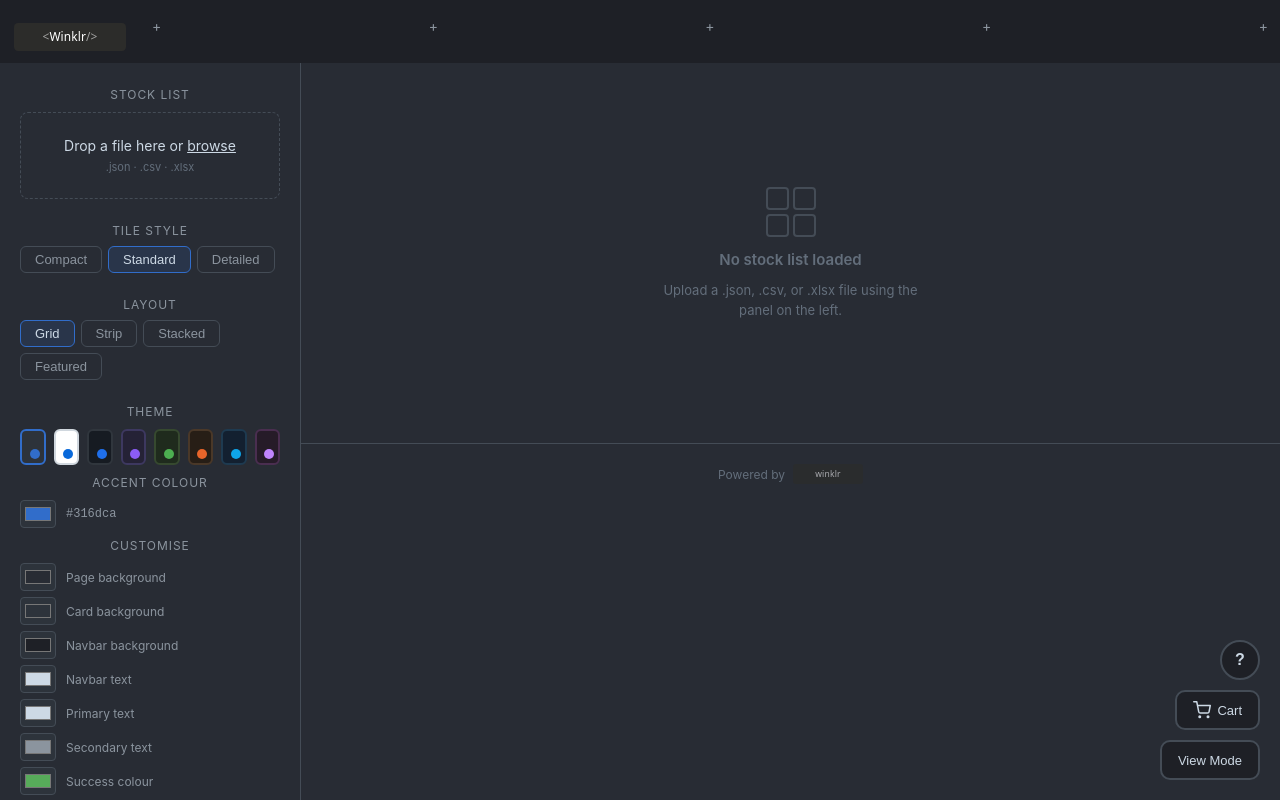
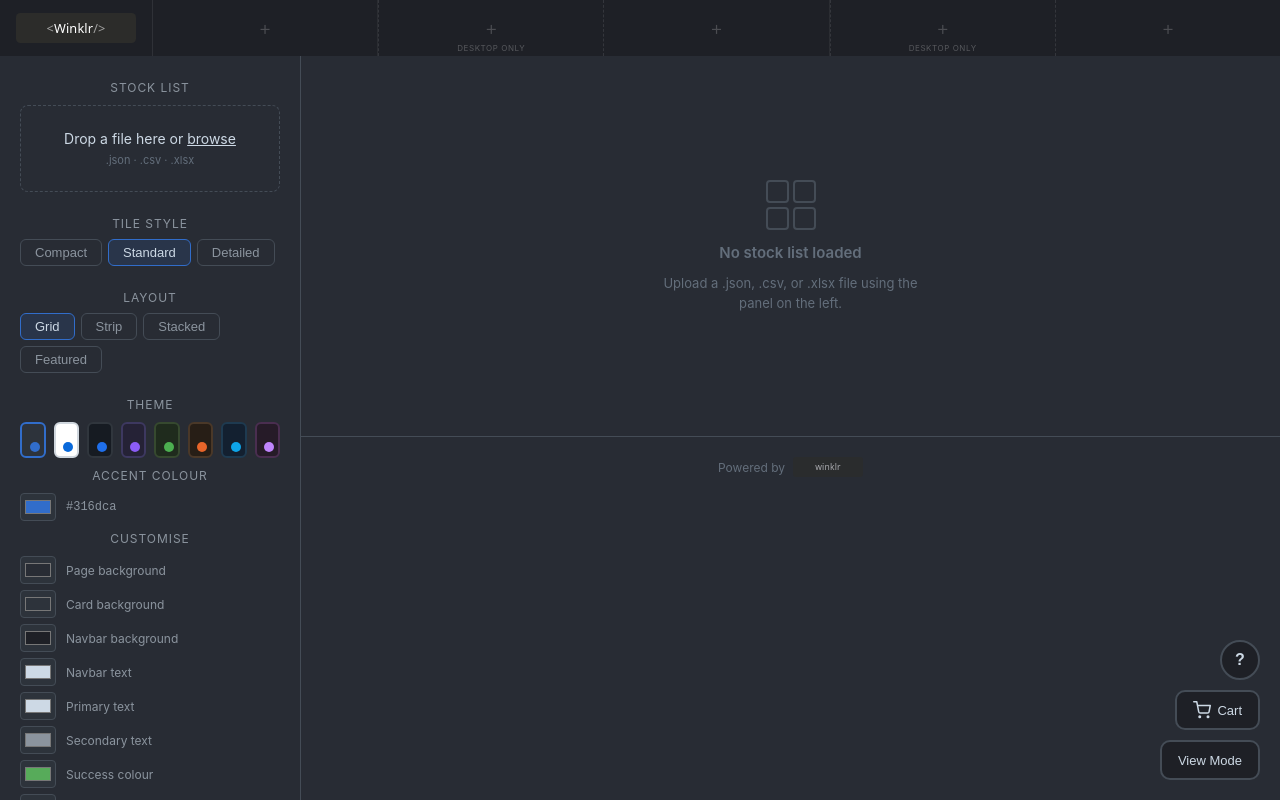
Before and after one commit to ALangford98/winklr, a React (Create React App) app: page / in a window 1280 px wide. Shown: the top 800 px of the page. Built offline with nearby package versions, Linux system fonts and the light colour scheme.

Commit message:
Updated Navbar UX

```diff
--- a/src/components/navbar/EditableWidget.js
+++ b/src/components/navbar/EditableWidget.js
@@ -2,14 +2,14 @@ import React, { useState, useContext } from 'react';
 import { AppContext } from '../appContext';
 import { linkOptions, functionalOptions, renderWidget } from './widgetRegistry';
 
-const EditableWidget = ({ slot }) => {
+const EditableWidget = ({ slot, desktopOnly = false }) => {
   const { state, setWidget, clearWidget } = useContext(AppContext);
   const saved = state.widgets[slot];
 
-  const [isEditing, setIsEditing]       = useState(false);
-  const [widgetType, setWidgetType]     = useState('none');
+  const [isEditing, setIsEditing]         = useState(false);
+  const [widgetType, setWidgetType]       = useState('none');
   const [widgetContent, setWidgetContent] = useState('');
-  const [dropdownOpts, setDropdownOpts] = useState('');
+  const [dropdownOpts, setDropdownOpts]   = useState('');
 
   const handleOpen = () => setIsEditing(true);
 
@@ -44,8 +44,18 @@ const EditableWidget = ({ slot }) => {
         <span className="widget-add" onClick={handleOpen}>+</span>
       )}
 
+      {desktopOnly && (
+        <span className="widget-desktop-badge">Desktop only</span>
+      )}
+
       {isEditing && (
         <div className="widget-editor">
+          {desktopOnly && (
+            <p className="widget-editor-notice">
+              This slot is hidden on screens narrower than 600 px.
+            </p>
+          )}
+
           <select
             value={widgetType}
             onChange={(e) => { setWidgetType(e.target.value); setWidgetContent(''); setDropdownOpts(''); }}
--- a/src/components/navbar/Navbar.js
+++ b/src/components/navbar/Navbar.js
@@ -3,20 +3,23 @@ import EditableWidget from './EditableWidget';
 import NavbarBrand from './NavbarBrand';
 
 const SLOTS = [
-  { key: 'left',        className: 'LeftWidget'        },
-  { key: 'centerLeft',  className: 'CenterLeftWidget'  },
-  { key: 'center',      className: 'CenterWidget'      },
-  { key: 'centerRight', className: 'CenterRightWidget' },
-  { key: 'right',       className: 'RightWidget'       },
+  { key: 'left',        desktopOnly: false },
+  { key: 'centerLeft',  desktopOnly: true  },
+  { key: 'center',      desktopOnly: false },
+  { key: 'centerRight', desktopOnly: true  },
+  { key: 'right',       desktopOnly: false },
 ];
 
 const Navbar = () => (
   <div className="Navbar">
     <NavbarBrand />
     <div className="navbar-slots">
-      {SLOTS.map(({ key, className }) => (
-        <li key={key} className={className}>
-          <EditableWidget slot={key} />
+      {SLOTS.map(({ key, desktopOnly }) => (
+        <li
+          key={key}
+          className={`navbar-slot${desktopOnly ? ' navbar-slot--desktop' : ''}`}
+        >
+          <EditableWidget slot={key} desktopOnly={desktopOnly} />
         </li>
       ))}
     </div>
--- a/src/components/view-mode/NavbarView.js
+++ b/src/components/view-mode/NavbarView.js
@@ -4,11 +4,11 @@ import { renderWidget } from '../navbar/widgetRegistry';
 import NavbarBrand from '../navbar/NavbarBrand';
 
 const SLOTS = [
-  { key: 'left',        className: 'LeftWidget'        },
-  { key: 'centerLeft',  className: 'CenterLeftWidget'  },
-  { key: 'center',      className: 'CenterWidget'      },
-  { key: 'centerRight', className: 'CenterRightWidget' },
-  { key: 'right',       className: 'RightWidget'       },
+  { key: 'left',        desktopOnly: false },
+  { key: 'centerLeft',  desktopOnly: true  },
+  { key: 'center',      desktopOnly: false },
+  { key: 'centerRight', desktopOnly: true  },
+  { key: 'right',       desktopOnly: false },
 ];
 
 const NavbarView = () => {
@@ -18,15 +18,14 @@ const NavbarView = () => {
     <div className="Navbar">
       <NavbarBrand />
       <div className="navbar-slots">
-        {SLOTS.map(({ key, className }) => {
-          const content = renderWidget(state.widgets[key]);
-          if (!content) return null;
-          return (
-            <li key={key} className={className}>
-              {content}
-            </li>
-          );
-        })}
+        {SLOTS.map(({ key, desktopOnly }) => (
+          <li
+            key={key}
+            className={`navbar-slot${desktopOnly ? ' navbar-slot--desktop' : ''}`}
+          >
+            {renderWidget(state.widgets[key])}
+          </li>
+        ))}
       </div>
     </div>
   );
--- a/src/styles/navbar.css
+++ b/src/styles/navbar.css
@@ -1,104 +1,148 @@
+/* ── Navbar shell ──────────────────────────────────────── */
 .Navbar {
   display: flex;
-  background-color: var(--bg-nav);
-  height: 40pt;
-  padding-top: 10px;
-  align-items: center;
-  overflow: visible;
+  background: var(--bg-nav);
+  height: 56px;
+  align-items: stretch;
   position: relative;
   z-index: 10;
+  overflow: visible;
 }
 
+/* ── Brand ─────────────────────────────────────────────── */
 .navbar-brand {
   flex-shrink: 0;
-  padding: 0 14px;
+  padding: 0 16px;
   display: flex;
   align-items: center;
+  border-right: 1px solid rgba(255, 255, 255, 0.08);
 }
 
 .navbar-brand-logo {
-  height: 28px;
+  height: 30px;
   width: auto;
   display: block;
 }
 
+/* ── Slots container ───────────────────────────────────── */
 .navbar-slots {
   flex: 1;
   display: flex;
-  align-items: center;
-  justify-content: space-between;
-  padding: 0 8px;
+  align-items: stretch;
+  min-width: 0;
 }
 
-a {
-  text-decoration: none;
-  color: var(--text-primary);
+/* ── Individual slot ───────────────────────────────────── */
+.navbar-slot {
+  flex: 1;
+  display: flex;
+  align-items: center;
+  justify-content: center;
+  padding: 0 8px;
+  border-right: 1px solid rgba(255, 255, 255, 0.06);
+  min-width: 0;
+  position: relative;
+  list-style: none;
+  transition: background 0.12s;
 }
 
-li {
-  list-style: none;
+.navbar-slot:last-child {
+  border-right: none;
 }
 
-.LeftWidget,
-.CenterLeftWidget,
-.CenterWidget,
-.CenterRightWidget,
-.RightWidget,
-.SavedWidget {
-  font-size: 20px;
-  height: 40px;
-  max-height: 50px;
-  color: var(--text-primary);
+/* Subtle fill when slot is hovered in edit mode */
+.navbar-slot:hover {
+  background: rgba(255, 255, 255, 0.04);
 }
 
-select {
-  max-width: 100px;
+/* Desktop-only slots: hidden on mobile */
+.navbar-slot--desktop {
+  border-left: 1px dashed rgba(255, 255, 255, 0.1);
+  border-right: 1px dashed rgba(255, 255, 255, 0.1);
 }
 
-@media screen and (max-width: 500px) {
-  .LeftWidget,
-  .CenterWidget,
-  .RightWidget {
-    width: 100%;
-    margin-bottom: 5px;
-    text-align: center;
-  }
-  .CenterLeftWidget,
-  .CenterRightWidget {
+@media (max-width: 600px) {
+  .navbar-slot--desktop {
     display: none;
   }
 }
 
+/* ── Links inside navbar ───────────────────────────────── */
+.Navbar a {
+  text-decoration: none;
+  color: var(--text-on-nav);
+}
+
+/* ── Editable widget ───────────────────────────────────── */
 .editable-widget {
   position: relative;
   display: flex;
   align-items: center;
-  gap: 4px;
+  justify-content: center;
+  gap: 6px;
+  width: 100%;
+  height: 100%;
 }
 
-.widget-add,
+.widget-add {
+  cursor: pointer;
+  color: rgba(255, 255, 255, 0.2);
+  font-size: 20px;
+  font-weight: 300;
+  line-height: 1;
+  padding: 4px 10px;
+  border-radius: 4px;
+  user-select: none;
+  transition: color 0.15s;
+}
+
+.widget-add:hover {
+  color: var(--text-secondary);
+}
+
+.widget-preview {
+  display: flex;
+  align-items: center;
+  justify-content: center;
+  min-width: 0;
+}
+
 .widget-clear {
   cursor: pointer;
-  color: var(--text-secondary);
-  font-size: 14px;
+  color: var(--text-muted);
+  font-size: 11px;
   line-height: 1;
   padding: 2px 4px;
   border-radius: 3px;
   user-select: none;
+  opacity: 0;
+  transition: opacity 0.15s, color 0.15s;
+  flex-shrink: 0;
 }
 
-.widget-add:hover  { color: var(--text-primary); }
+.navbar-slot:hover .widget-clear { opacity: 1; }
 .widget-clear:hover { color: var(--accent-danger); }
 
-.widget-label {
-  font-size: 13px;
-  color: var(--text-primary);
+/* Desktop-only badge — visible inside the slot at the bottom */
+.widget-desktop-badge {
+  position: absolute;
+  bottom: 3px;
+  left: 50%;
+  transform: translateX(-50%);
+  font-size: 8px;
+  letter-spacing: 0.07em;
+  text-transform: uppercase;
+  color: rgba(255, 255, 255, 0.25);
+  pointer-events: none;
+  white-space: nowrap;
 }
 
+/* ── Widget editor dropdown ────────────────────────────── */
 .widget-editor {
   position: absolute;
   top: calc(100% + 6px);
-  left: 0;
+  left: 50%;
+  transform: translateX(-50%);
   z-index: 100;
   background: var(--bg-card);
   border: 1px solid var(--border-subtle);
@@ -109,6 +153,18 @@ select {
   gap: 8px;
   min-width: 180px;
   box-shadow: 0 4px 16px rgba(0, 0, 0, 0.4);
+}
+
+/* Prevent edge slots from overflowing the viewport */
+.navbar-slot:first-child .widget-editor {
+  left: 0;
+  transform: none;
+}
+
+.navbar-slot:last-child .widget-editor {
+  left: auto;
+  right: 0;
+  transform: none;
 }
 
 .widget-editor select {
@@ -148,15 +204,36 @@ select {
   cursor: not-allowed;
 }
 
-.widget-container {
-  display: flex;
-  align-items: center;
+.widget-editor-opts {
+  background: var(--bg-input);
+  border: 1px solid var(--border-subtle);
+  border-radius: 4px;
+  color: var(--text-primary);
+  font-size: 12px;
+  padding: 4px 6px;
+  width: 100%;
+  box-sizing: border-box;
+  outline: none;
 }
 
+.widget-editor-opts:focus { border-color: var(--accent-primary); }
+.widget-editor-opts::placeholder { color: var(--text-muted); }
+
+.widget-editor-notice {
+  margin: 0;
+  font-size: 11px;
+  color: var(--text-muted);
+  padding: 4px 6px;
+  background: var(--bg-raised);
+  border-radius: 4px;
+  line-height: 1.4;
+}
+
+/* ── Navbar widget components ──────────────────────────── */
 .navbar-action-btn {
   background: none;
   border: none;
-  color: var(--text-primary);
+  color: var(--text-on-nav);
   font-size: 14px;
   cursor: pointer;
   padding: 4px 8px;
@@ -165,6 +242,7 @@ select {
   align-items: center;
   gap: 6px;
   line-height: 1;
+  white-space: nowrap;
 }
 
 .navbar-action-btn:hover { color: var(--accent-primary); }
@@ -184,35 +262,6 @@ select {
   line-height: 1;
 }
 
-.navbar-dropdown {
-  background: var(--bg-input);
-  border: 1px solid var(--border-subtle);
-  border-radius: 6px;
-  color: var(--text-primary);
-  font-size: 13px;
-  padding: 4px 8px;
-}
-
-.widget-preview {
-  display: flex;
-  align-items: center;
-}
-
-.widget-editor-opts {
-  background: var(--bg-input);
-  border: 1px solid var(--border-subtle);
-  border-radius: 4px;
-  color: var(--text-primary);
-  font-size: 12px;
-  padding: 4px 6px;
-  width: 100%;
-  box-sizing: border-box;
-  outline: none;
-}
-
-.widget-editor-opts:focus { border-color: var(--accent-primary); }
-.widget-editor-opts::placeholder { color: var(--text-muted); }
-
 .navbar-search-input {
   background: var(--bg-input);
   border: 1px solid var(--border-subtle);
@@ -221,9 +270,19 @@ select {
   font-size: 13px;
   padding: 4px 10px;
   outline: none;
-  width: 160px;
+  width: 140px;
   transition: border-color 0.15s;
 }
 
 .navbar-search-input:focus { border-color: var(--accent-primary); }
 .navbar-search-input::placeholder { color: var(--text-muted); }
+
+.navbar-dropdown {
+  background: var(--bg-input);
+  border: 1px solid var(--border-subtle);
+  border-radius: 6px;
+  color: var(--text-primary);
+  font-size: 13px;
+  padding: 4px 8px;
+  max-width: 120px;
+}
```
